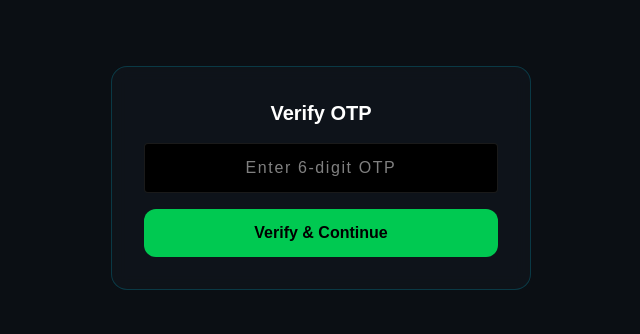
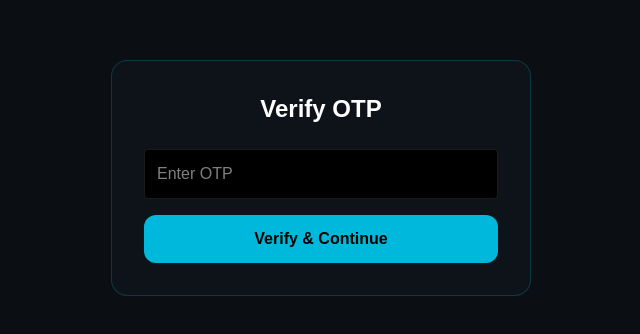
Before and after one commit to hireveriai/hireveri-auth, a Next.js app: page /verify-otp in a window 1280 px wide. Shown: the part 222-556 px from the top of the page, without its empty margins (319-959 px from the left). Built offline with nearby package versions, Linux system fonts and the light colour scheme.

Commit message:
Fix verify-otp prerender error by adding Suspense boundary

```diff
--- a/app/verify-otp/page.tsx
+++ b/app/verify-otp/page.tsx
@@ -1,83 +1,10 @@
-"use client";
-
-import { useState } from "react";
-import { useRouter, useSearchParams } from "next/navigation";
+import { Suspense } from "react";
+import VerifyOtpClient from "./verify-otp-client";
 
 export default function VerifyOtpPage() {
-  const router = useRouter();
-  const searchParams = useSearchParams();
-
-  const identityId = searchParams.get("identityId");
-
-  const [otp, setOtp] = useState("");
-  const [loading, setLoading] = useState(false);
-
-  async function verifyOtp() {
-    if (!identityId) {
-      alert("Invalid or expired OTP session. Please login again.");
-      router.push("/login");
-      return;
-    }
-
-    if (!otp || otp.length !== 6) {
-      alert("Please enter a valid 6-digit OTP");
-      return;
-    }
-
-    setLoading(true);
-
-    try {
-      const res = await fetch("/api/auth/verify-otp", {
-        method: "POST",
-        headers: { "Content-Type": "application/json" },
-        body: JSON.stringify({ identityId, otp })
-      });
-
-      let data: any = null;
-
-      try {
-        data = await res.json();
-      } catch {
-        // Response had no JSON body
-        throw new Error("Invalid server response");
-      }
-
-      if (!res.ok) {
-        throw new Error(data?.error || "OTP invalid or expired");
-      }
-
-      // ✅ session cookie already set by API
-      router.push("/hireveri-control");
-    } catch (err: any) {
-      alert(err.message);
-    } finally {
-      setLoading(false);
-    }
-  }
-
   return (
-    <div className="min-h-screen flex items-center justify-center bg-[#0B0F14] text-white">
-      <div className="w-[420px] bg-[#0F141B]/90 border border-cyan-400/20 rounded-2xl p-8 backdrop-blur">
-        <h2 className="text-xl font-semibold mb-4 text-center">
-          Verify OTP
-        </h2>
-
-        <input
-          placeholder="Enter 6-digit OTP"
-          className="w-full p-3 mb-4 rounded bg-black border border-white/10 text-center tracking-widest"
-          value={otp}
-          maxLength={6}
-          onChange={(e) => setOtp(e.target.value.replace(/\D/g, ""))}
-        />
-
-        <button
-          onClick={verifyOtp}
-          disabled={loading}
-          className="w-full bg-green-500 hover:bg-green-400 text-black py-3 rounded-xl font-semibold disabled:opacity-50"
-        >
-          {loading ? "Verifying…" : "Verify & Continue"}
-        </button>
-      </div>
-    </div>
+    <Suspense fallback={<div className="text-white p-8">Loading...</div>}>
+      <VerifyOtpClient />
+    </Suspense>
   );
 }
--- /dev/null
+++ b/app/verify-otp/verify-otp-client.tsx
@@ -0,0 +1,67 @@
+"use client";
+
+import { useSearchParams, useRouter } from "next/navigation";
+import { useState } from "react";
+
+export default function VerifyOtpClient() {
+  const searchParams = useSearchParams();
+  const router = useRouter();
+  const identityId = searchParams.get("identityId");
+
+  const [otp, setOtp] = useState("");
+  const [loading, setLoading] = useState(false);
+
+  async function verifyOtp() {
+    if (!otp) {
+      alert("OTP is required");
+      return;
+    }
+
+    setLoading(true);
+
+    const res = await fetch("/api/auth/verify-otp", {
+      method: "POST",
+      headers: { "Content-Type": "application/json" },
+      body: JSON.stringify({
+        otp
+      })
+    });
+
+    const data = await res.json();
+    setLoading(false);
+
+    if (!res.ok) {
+      alert(data?.error || "Invalid OTP");
+      return;
+    }
+
+    // 🚀 TEMP redirect after auth
+    router.push("/");
+  }
+
+  return (
+    <div className="min-h-screen flex items-center justify-center bg-[#0B0F14] text-white">
+      <div className="w-[420px] bg-[#0F141B]/90 border border-cyan-400/20 rounded-2xl p-8 backdrop-blur">
+        <h1 className="text-2xl font-semibold mb-6 text-center">
+          Verify OTP
+        </h1>
+
+        <input
+          type="text"
+          placeholder="Enter OTP"
+          className="w-full p-3 mb-4 rounded bg-black border border-white/10"
+          value={otp}
+          onChange={(e) => setOtp(e.target.value)}
+        />
+
+        <button
+          onClick={verifyOtp}
+          disabled={loading}
+          className="w-full bg-cyan-500 hover:bg-cyan-400 text-black py-3 rounded-xl font-semibold disabled:opacity-50"
+        >
+          {loading ? "Verifying..." : "Verify & Continue"}
+        </button>
+      </div>
+    </div>
+  );
+}
```
